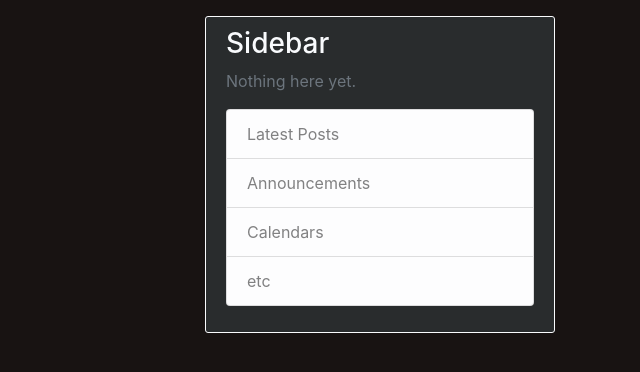
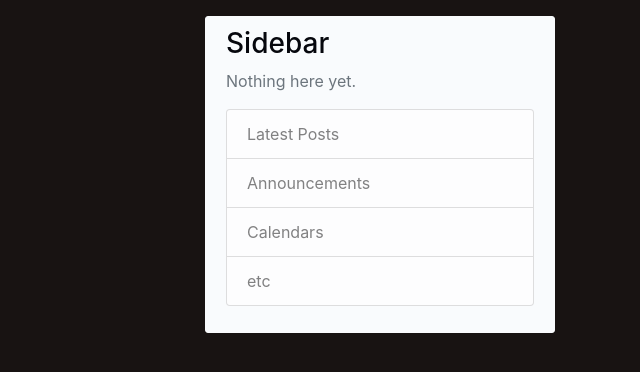
Before and after one commit to Ekimerton/Douh, a Flask app: page / in a window 1280 px wide. Shown: the part 64-436 px from the top of the page, without its empty margins (640-1280 px from the left). Run offline with Flask 2, Linux system fonts and the light colour scheme; data that the repository does not hold is empty; some libraries are stand-ins or nearby versions.

Commit message:
Revert "more theme stuff"
This reverts commit 651f8c72590b63bd1ee94ff5fb02676c5fa7e744.

```diff
--- a/Driver/static/main.css
+++ b/Driver/static/main.css
@@ -5,11 +5,11 @@ body {
 }
 
 a, h2, h3, h4, h5, h6 {
-  color: #f9fbfd;
+  color: #06070D;
 }
 
 h1 {
-  color: #194561
+  color: #708a2d
 }
 
 .article-content {
@@ -38,7 +38,7 @@ a:hover, .site-header .navbar-nav .nav-link:hover, .article-metadata a:hover {
 }
 
 .content-section {
-  background: #292c2d;
+  background: #f9fbfd;
   padding: 10px 20px;
   border: 1px solid #f9fbfd;
   border-radius: 3px;
```
